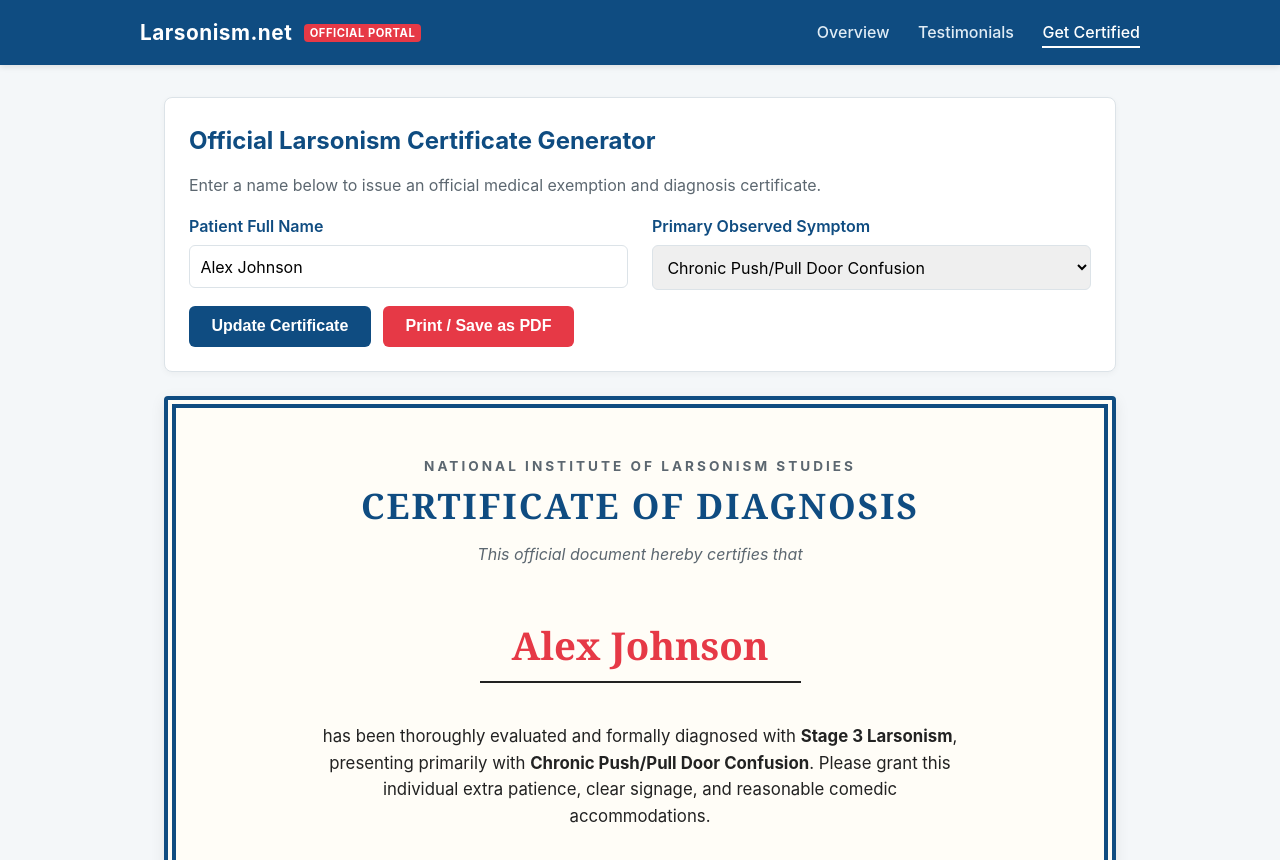
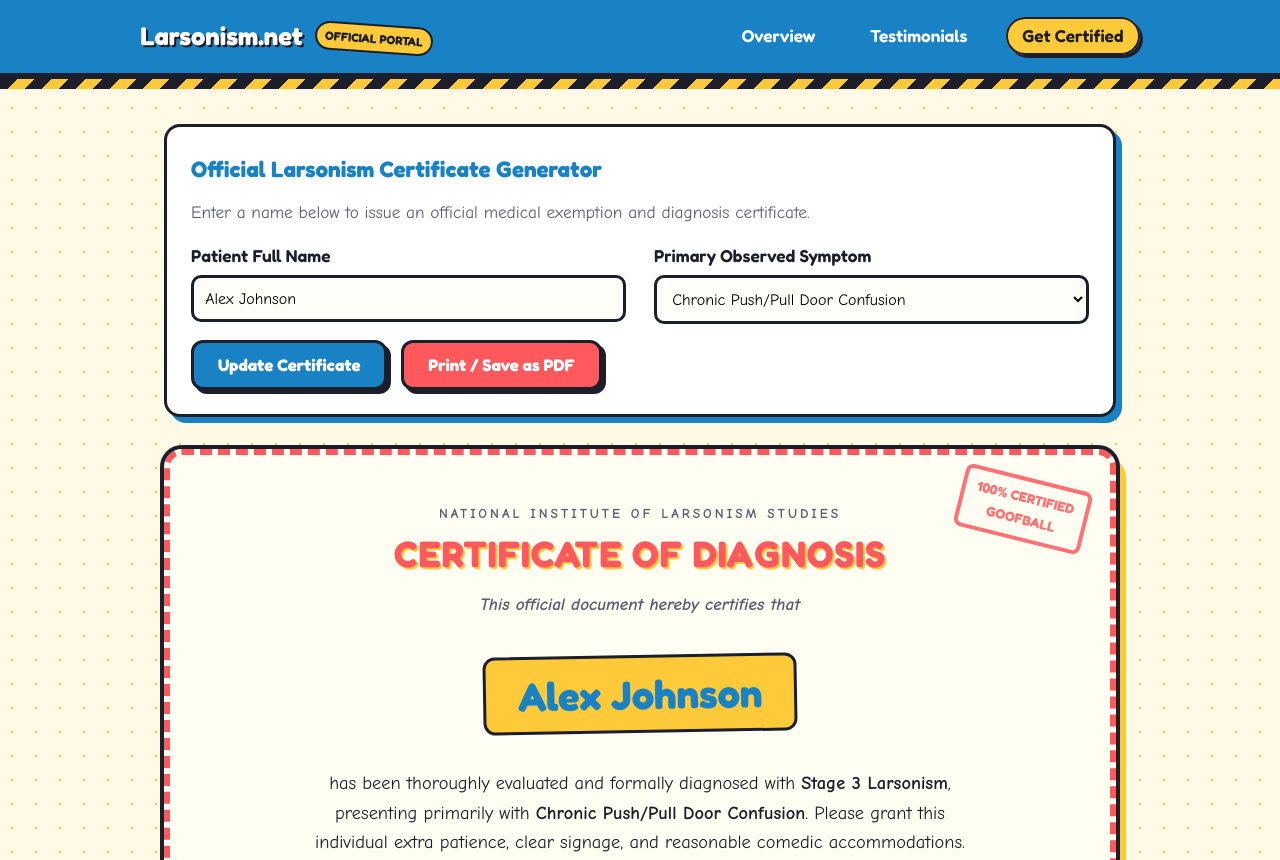
Before and after one commit to techcentersupport/larsonism-website, a plain HTML site: page certificate.html in a window 1280 px wide. Shown: the top 860 px of the page. Drawn offline with Linux system fonts and the light colour scheme.

Commit message:
Refactor styles in style.css for improved design
Updated CSS variables for colors, fonts, and layout. Enhanced styles for various elements including buttons, headers, and cards.

```diff
--- a/style.css
+++ b/style.css
@@ -1,12 +1,16 @@
+@import url('https://fonts.googleapis.com/css2?family=Comic+Neue:ital,wght@0,400;0,700;1,700&family=Fredoka:wght@500;600;700&display=swap');
+
 :root {
-  --primary: #0f4c81;
-  --primary-dark: #093154;
-  --accent: #e63946;
-  --bg: #f4f7f9;
+  --primary: #ff595e;       /* Bright Goofy Coral-Red */
+  --primary-dark: #d9383d;
+  --secondary: #1982c4;     /* Cartoon Hospital Blue */
+  --accent: #ffca3a;        /* Warning Yellow */
+  --mint: #8ac926;          /* Slime / Scrubs Green */
+  --bg: #fff9e6;            /* Warm Cream Paper */
   --card-bg: #ffffff;
-  --text: #222222;
-  --muted: #5c6770;
-  --border: #dce3e8;
+  --text: #1d1e2c;
+  --muted: #5a5d72;
+  --border: #1d1e2c;        /* Thick comic borders */
 }
 
 * {
@@ -16,18 +20,43 @@
 }
 
 body {
-  font-family: -apple-system, BlinkMacSystemFont, "Segoe UI", Roboto, Helvetica, Arial, sans-serif;
+  font-family: 'Comic Neue', cursive, sans-serif;
+  font-size: 1.08rem;
   background-color: var(--bg);
+  background-image: radial-gradient(#ffca3a 1.5px, transparent 1.5px);
+  background-size: 24px 24px;
   color: var(--text);
   line-height: 1.6;
 }
 
-/* Navigation */
+h1, h2, h3, .logo, .btn {
+  font-family: 'Fredoka', sans-serif;
+}
+
+/* Hazard-Stripe Header */
 header {
-  background-color: var(--primary);
+  background-color: var(--secondary);
   color: #fff;
   padding: 1rem 2rem;
-  box-shadow: 0 2px 6px rgba(0, 0, 0, 0.1);
+  border-bottom: 6px solid var(--border);
+  position: relative;
+}
+
+header::after {
+  content: "";
+  display: block;
+  height: 10px;
+  width: 100%;
+  position: absolute;
+  bottom: -16px;
+  left: 0;
+  background: repeating-linear-gradient(
+    -45deg,
+    var(--accent),
+    var(--accent) 12px,
+    var(--border) 12px,
+    var(--border) 24px
+  );
 }
 
 .nav-container {
@@ -41,180 +70,258 @@ header {
 }
 
 .logo {
-  font-size: 1.3rem;
+  font-size: 1.6rem;
   font-weight: 700;
-  letter-spacing: 0.5px;
   text-decoration: none;
   color: #fff;
+  text-shadow: 2px 2px 0 var(--border);
+  display: inline-block;
+  transition: transform 0.2s;
+}
+
+.logo:hover {
+  transform: rotate(-3deg) scale(1.05);
 }
 
 .logo span {
   background: var(--accent);
-  font-size: 0.7rem;
-  padding: 2px 6px;
-  border-radius: 4px;
+  color: var(--border);
+  text-shadow: none;
+  font-size: 0.75rem;
+  padding: 3px 8px;
+  border: 2px solid var(--border);
+  border-radius: 999px;
   vertical-align: middle;
   margin-left: 6px;
   text-transform: uppercase;
+  display: inline-block;
+  transform: rotate(4deg);
 }
 
 nav a {
-  color: #e0ecf5;
+  color: #ffffff;
   text-decoration: none;
-  margin-left: 1.5rem;
-  font-weight: 500;
-  transition: color 0.2s;
+  margin-left: 1rem;
+  font-family: 'Fredoka', sans-serif;
+  font-weight: 600;
+  padding: 0.4rem 0.9rem;
+  border-radius: 999px;
+  border: 2px solid transparent;
+  transition: all 0.15s ease;
 }
 
 nav a:hover,
 nav a.active {
-  color: #ffffff;
-  border-bottom: 2px solid #ffffff;
-  padding-bottom: 4px;
+  background: var(--accent);
+  color: var(--border);
+  border: 2px solid var(--border);
+  box-shadow: 3px 3px 0 var(--border);
+  transform: translateY(-2px);
 }
 
 /* Main Layout */
 main {
   max-width: 1000px;
-  margin: 2rem auto;
+  margin: 2.8rem auto 2rem;
   padding: 0 1.5rem;
 }
 
+/* Comic-Style Cards with Hard Drop Shadows */
 .hero {
   background: var(--card-bg);
-  border-left: 6px solid var(--accent);
+  border: 3px solid var(--border);
+  box-shadow: 8px 8px 0 var(--primary);
   padding: 2rem;
-  border-radius: 8px;
-  box-shadow: 0 2px 8px rgba(0, 0, 0, 0.05);
-  margin-bottom: 2rem;
+  border-radius: 16px;
+  margin-bottom: 2.2rem;
+  position: relative;
 }
 
 .hero h1 {
   color: var(--primary);
-  font-size: 2rem;
+  font-size: 2.4rem;
+  text-shadow: 2px 2px 0 var(--accent);
   margin-bottom: 0.5rem;
 }
 
 .badge {
   display: inline-block;
-  background: #fde8ea;
-  color: var(--accent);
+  background: var(--accent);
+  color: var(--border);
+  border: 2px solid var(--border);
+  font-family: 'Fredoka', sans-serif;
   font-weight: 700;
-  font-size: 0.8rem;
-  padding: 0.25rem 0.6rem;
-  border-radius: 4px;
+  font-size: 0.85rem;
+  padding: 0.25rem 0.75rem;
+  border-radius: 999px;
   margin-bottom: 1rem;
   text-transform: uppercase;
+  transform: rotate(-1.5deg);
 }
 
 .grid {
   display: grid;
   grid-template-columns: repeat(auto-fit, minmax(280px, 1fr));
-  gap: 1.5rem;
+  gap: 1.75rem;
   margin-bottom: 2rem;
 }
 
 .card {
   background: var(--card-bg);
   padding: 1.5rem;
-  border-radius: 8px;
-  border: 1px solid var(--border);
-  box-shadow: 0 2px 6px rgba(0, 0, 0, 0.04);
+  border-radius: 16px;
+  border: 3px solid var(--border);
+  box-shadow: 6px 6px 0 var(--secondary);
+  transition: transform 0.2s ease;
+}
+
+.card:hover {
+  transform: translateY(-4px) rotate(0.6deg);
 }
 
 .card h2, .card h3 {
-  color: var(--primary);
+  color: var(--secondary);
+  font-size: 1.4rem;
   margin-bottom: 0.75rem;
 }
 
 ul.symptoms {
-  list-style-position: inside;
-  color: var(--text);
+  list-style: none;
 }
 
 ul.symptoms li {
-  margin-bottom: 0.5rem;
+  margin-bottom: 0.65rem;
+  padding-left: 1.6rem;
+  position: relative;
 }
 
-/* Buttons & Forms */
+ul.symptoms li::before {
+  content: "🤪";
+  position: absolute;
+  left: 0;
+  top: 0;
+}
+
+/* Chunky Arcade Buttons */
 .btn {
   display: inline-block;
-  background: var(--primary);
+  background: var(--secondary);
   color: #fff;
-  padding: 0.7rem 1.4rem;
-  border: none;
-  border-radius: 6px;
-  font-size: 1rem;
-  font-weight: 600;
+  padding: 0.75rem 1.5rem;
+  border: 3px solid var(--border);
+  border-radius: 12px;
+  font-size: 1.05rem;
+  font-weight: 700;
   cursor: pointer;
   text-decoration: none;
-  transition: background 0.2s;
+  box-shadow: 4px 4px 0 var(--border);
+  transition: transform 0.1s, box-shadow 0.1s, background 0.15s;
 }
 
 .btn:hover {
-  background: var(--primary-dark);
+  background: var(--mint);
+  color: var(--border);
+  transform: translate(-2px, -2px);
+  box-shadow: 6px 6px 0 var(--border);
+}
+
+.btn:active {
+  transform: translate(2px, 2px);
+  box-shadow: 1px 1px 0 var(--border);
 }
 
 .btn-accent {
-  background: var(--accent);
+  background: var(--primary);
 }
 
 .btn-accent:hover {
-  background: #c92a37;
+  background: var(--accent);
+  color: var(--border);
 }
 
+/* Forms */
 .form-group {
   margin-bottom: 1rem;
 }
 
 .form-group label {
   display: block;
+  font-family: 'Fredoka', sans-serif;
   font-weight: 600;
   margin-bottom: 0.35rem;
-  color: var(--primary);
+  color: var(--text);
 }
 
 .form-group input,
 .form-group select,
 .form-group textarea {
   width: 100%;
-  padding: 0.65rem;
-  border: 1px solid var(--border);
-  border-radius: 6px;
+  padding: 0.7rem;
+  border: 3px solid var(--border);
+  border-radius: 10px;
   font-size: 1rem;
   font-family: inherit;
+  background: #fffdf7;
+}
+
+.form-group input:focus,
+.form-group select:focus,
+.form-group textarea:focus {
+  outline: none;
+  background: #fff8d6;
+  box-shadow: 4px 4px 0 var(--accent);
 }
 
 /* Testimonials */
 .testimonial-card {
-  border-left: 4px solid var(--primary);
-  margin-bottom: 1rem;
+  box-shadow: 6px 6px 0 var(--mint);
+  margin-bottom: 1.25rem;
 }
 
 .testimonial-meta {
-  font-size: 0.85rem;
+  font-size: 0.9rem;
   color: var(--muted);
   margin-top: 0.75rem;
-  font-weight: 600;
+  font-weight: 700;
 }
 
-/* Certificate Styling */
+/* Goofy Certificate Styling */
 .certificate-wrapper {
-  background: #fffdf7;
-  border: 12px double var(--primary);
+  background: #fffef2;
+  border: 6px dashed var(--primary);
+  outline: 4px solid var(--border);
   padding: 3rem 2rem;
   text-align: center;
-  border-radius: 4px;
-  box-shadow: 0 4px 15px rgba(0, 0, 0, 0.08);
-  margin-top: 1.5rem;
+  border-radius: 18px;
+  box-shadow: 10px 10px 0 var(--accent);
+  margin-top: 2rem;
   position: relative;
+  overflow: hidden;
+}
+
+/* Fake Rubber Stamp in the Corner */
+.certificate-wrapper::after {
+  content: "100% CERTIFIED\AGOOFBALL";
+  white-space: pre;
+  position: absolute;
+  top: 22px;
+  right: 22px;
+  border: 4px solid var(--primary);
+  color: var(--primary);
+  font-family: 'Fredoka', sans-serif;
+  font-weight: 700;
+  font-size: 0.85rem;
+  padding: 0.4rem 0.7rem;
+  border-radius: 8px;
+  transform: rotate(14deg);
+  opacity: 0.85;
 }
 
 .certificate-wrapper h2 {
-  font-family: Georgia, serif;
-  font-size: 2.2rem;
+  font-size: 2.3rem;
   color: var(--primary);
-  letter-spacing: 2px;
+  text-shadow: 2px 2px 0 var(--accent);
+  letter-spacing: 1px;
   text-transform: uppercase;
   margin-bottom: 0.5rem;
 }
@@ -222,24 +329,28 @@ ul.symptoms li {
 .cert-subtitle {
   color: var(--muted);
   font-style: italic;
-  margin-bottom: 2rem;
+  font-weight: 700;
+  margin-bottom: 1.5rem;
 }
 
 .cert-name {
-  font-family: Georgia, serif;
-  font-size: 2.4rem;
-  font-weight: bold;
-  color: var(--accent);
-  border-bottom: 2px solid var(--text);
+  font-family: 'Fredoka', sans-serif;
+  font-size: 2.5rem;
+  font-weight: 700;
+  color: var(--secondary);
+  background: var(--accent);
+  border: 3px solid var(--border);
+  border-radius: 12px;
   display: inline-block;
-  padding: 0 2rem 0.25rem;
-  margin: 1rem 0;
+  padding: 0.25rem 2rem;
+  margin: 0.75rem 0;
+  transform: rotate(-1deg);
 }
 
 .cert-details {
   max-width: 650px;
   margin: 1.5rem auto;
-  font-size: 1.05rem;
+  font-size: 1.15rem;
 }
 
 .cert-footer {
@@ -251,19 +362,22 @@ ul.symptoms li {
 }
 
 .sig-line {
-  border-top: 1px solid var(--text);
+  border-top: 3px solid var(--border);
   padding-top: 0.4rem;
-  width: 200px;
-  font-size: 0.9rem;
+  width: 210px;
+  font-size: 0.95rem;
+  font-weight: 700;
   color: var(--muted);
 }
 
 footer {
   text-align: center;
   padding: 2rem 1rem;
-  color: var(--muted);
-  font-size: 0.85rem;
-  border-top: 1px solid var(--border);
+  color: var(--text);
+  font-weight: 700;
+  font-size: 0.9rem;
+  border-top: 4px solid var(--border);
+  background: var(--accent);
   margin-top: 3rem;
 }
 
```
